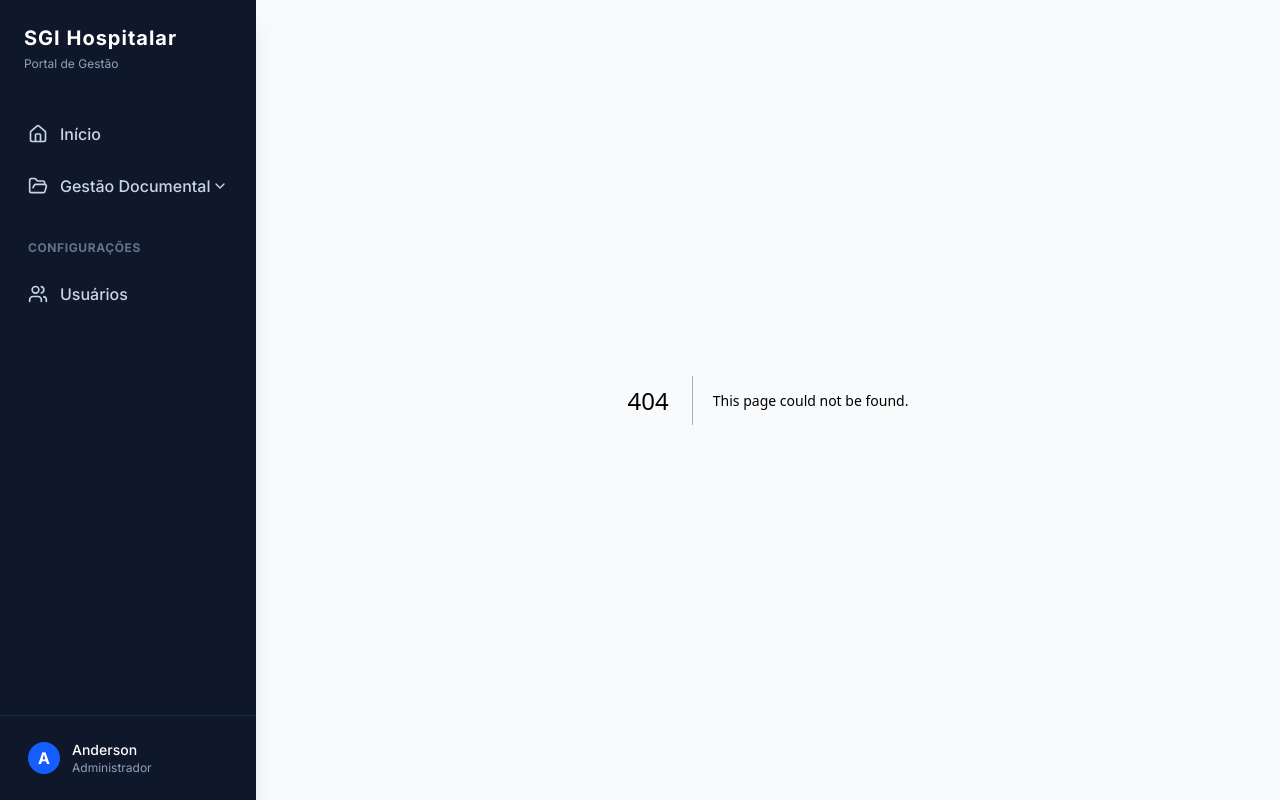
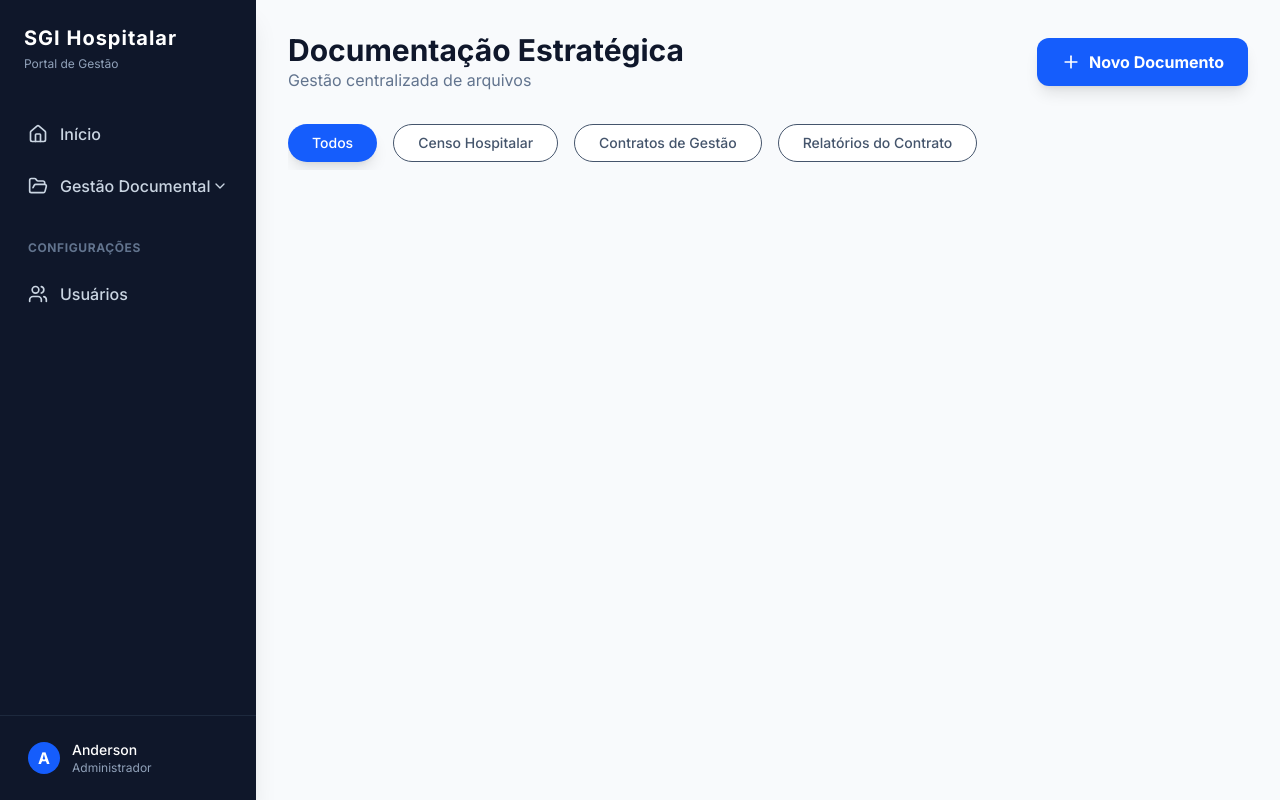
Before and after one commit to andersonjonissousa-arch/sgi-hospitalar, a Next.js app: page /docs in a window 1280 px wide. Before the commit this address had no page. Built offline with nearby package versions, Linux system fonts and the light colour scheme.

Commit message:
feat: implementado sistema de docs com cards, upload via PC/Drive e alertas mensais

```diff
--- /dev/null
+++ b/app/docs/page.tsx
@@ -0,0 +1,226 @@
+'use client';
+import Script from 'next/script';
+// ADICIONADO useEffect AQUI
+import { useState, useEffect } from 'react';
+import { Upload, HardDrive, Plus, X, FileText, ExternalLink, Loader2 } from 'lucide-react';
+
+export default function DocumentosPage() {
+  const [showModal, setShowModal] = useState(false);
+  const [uploading, setUploading] = useState(false);
+  const [docs, setDocs] = useState<any[]>([]); // Para os Cards
+  const [loading, setLoading] = useState(true);
+  const [filtro, setFiltro] = useState('Todos');
+  const [form, setForm] = useState({ tipo: 'Censo Hospitalar', competencia: '' });
+
+  // 1. useEffect PARA CARREGAR AS BIBLIOTECAS DO GOOGLE
+  useEffect(() => {
+    const carregarGapi = () => {
+      // @ts-ignore
+      if (typeof gapi !== 'undefined') {
+        // @ts-ignore
+        gapi.load('picker', () => console.log("Google Picker pronto"));
+      }
+    };
+    const timer = setTimeout(carregarGapi, 2000); // Aguarda 2 segundos para garantir o carregamento
+    return () => clearTimeout(timer);
+  }, []);
+
+  // 2. useEffect PARA BUSCAR OS DOCUMENTOS DA PLANILHA (CARDS)
+  useEffect(() => {
+    // @ts-ignore
+    if (typeof google !== 'undefined' && google.script) {
+      // @ts-ignore
+      google.script.run
+        .withSuccessHandler((data: any) => {
+          setDocs(data);
+          setLoading(false);
+        })
+        .getListaDocumentosGeral();
+    } else {
+      // Simulação para quando estiver no VS Code Local
+      setLoading(false);
+    }
+  }, []);
+
+  const executarScript = (funcaoNome: string, parametros: any, callbackSucesso: Function) => {
+    // @ts-ignore
+    if (typeof google !== 'undefined' && google.script && google.script.run) {
+      // @ts-ignore
+      google.script.run
+        .withSuccessHandler(callbackSucesso)
+        .withFailureHandler((err: any) => alert("Erro no servidor: " + err))
+        [funcaoNome](parametros);
+    } else {
+      console.warn(`Ambiente Local: A função "${funcaoNome}" seria chamada.`);
+      alert("Integração disponível apenas na versão publicada (Google Script).");
+      setUploading(false);
+    }
+  };
+
+  const handleFileUpload = async (e: any) => {
+    const file = e.target.files[0];
+    if (!file) return;
+    setUploading(true);
+    const reader = new FileReader();
+    reader.readAsDataURL(file);
+    reader.onload = async () => {
+      const base64 = reader.result;
+      executarScript('uploadArquivoComputador', {
+        arquivoBase64: base64,
+        nomeArquivo: file.name,
+        tipoArquivo: file.type,
+        tipo: form.tipo,
+        competencia: form.competencia
+      }, () => {
+        setUploading(false);
+        setShowModal(false);
+        alert("Documento salvo com sucesso!");
+        window.location.reload(); // Recarrega para mostrar o novo card
+      });
+    };
+  };
+
+  const abrirPicker = () => {
+    // @ts-ignore
+    if (typeof gapi === 'undefined' || typeof google === 'undefined') {
+      alert("Aguarde... as bibliotecas do Google ainda estão carregando.");
+      return;
+    }
+
+    executarScript('getPickerToken', {}, (token: string) => {
+      // @ts-ignore
+      gapi.load('picker', {
+        callback: () => {
+          // @ts-ignore
+          const view = new google.picker.DocsView(google.picker.ViewId.DOCS);
+          view.setMimeFilters('application/pdf,application/vnd.google-apps.spreadsheet');
+          // @ts-ignore
+          const picker = new google.picker.PickerBuilder()
+            .addView(view)
+            .setOAuthToken(token)
+            .setCallback((data: any) => {
+              // @ts-ignore
+              if (data.action === google.picker.Action.PICKED) {
+                // @ts-ignore
+                const doc = data.docs[0];
+                executarScript('vincularArquivoDrive', {
+                  fileId: doc.id,
+                  tipo: form.tipo,
+                  competencia: form.competencia
+                }, () => {
+                  alert("Arquivo vinculado!");
+                  setShowModal(false);
+                  window.location.reload();
+                });
+              }
+            })
+            .build();
+          picker.setVisible(true);
+        }
+      });
+    });
+  };
+
+  return (
+    <>
+      <Script src="https://apis.google.com/js/api.js" strategy="afterInteractive" />
+
+      <div className="p-8 bg-slate-50 min-h-screen">
+        <div className="flex justify-between items-center mb-8">
+          <div>
+            <h1 className="text-3xl font-bold text-slate-900">Documentação Estratégica</h1>
+            <p className="text-slate-500">Gestão centralizada de arquivos</p>
+          </div>
+
+          <button
+            onClick={() => setShowModal(true)}
+            className="bg-blue-600 hover:bg-blue-700 text-white px-6 py-3 rounded-xl font-bold flex items-center gap-2 shadow-lg transition-all"
+          >
+            <Plus size={20} /> Novo Documento
+          </button>
+        </div>
+
+        {/* BARRA DE FILTROS */}
+        <div className="flex gap-4 mb-8 overflow-x-auto pb-2">
+          {['Todos', 'Censo Hospitalar', 'Contratos de Gestão', 'Relatórios do Contrato'].map((cat) => (
+            <button
+              key={cat}
+              onClick={() => setFiltro(cat)}
+              className={`px-6 py-2 rounded-full text-sm font-medium transition-all ${
+                filtro === cat ? 'bg-blue-600 text-white shadow-lg' : 'bg-white text-slate-600 border hover:border-blue-400'
+              }`}
+            >
+              {cat}
+            </button>
+          ))}
+        </div>
+
+        {/* GRADE DE DOCUMENTOS EM CARDS */}
+        {loading ? (
+          <div className="flex justify-center py-20"><Loader2 className="animate-spin text-blue-600" /></div>
+        ) : (
+          <div className="grid grid-cols-1 md:grid-cols-2 lg:grid-cols-4 gap-6">
+            {docs.filter(d => filtro === 'Todos' || d.tipo === filtro).map((doc) => (
+              <div key={doc.id} className="bg-white p-5 rounded-2xl shadow-sm border border-slate-100 hover:shadow-md transition-all group">
+                <div className="flex justify-between items-start mb-4">
+                  <div className="p-3 bg-blue-50 rounded-xl text-blue-600 group-hover:bg-blue-600 group-hover:text-white transition-colors">
+                    <FileText size={24} />
+                  </div>
+                  <span className="text-[10px] font-bold px-2 py-1 bg-slate-100 rounded text-slate-500 uppercase">
+                    {doc.competencia}
+                  </span>
+                </div>
+                <h3 className="font-bold text-slate-800 truncate mb-1">{doc.nome}</h3>
+                <p className="text-xs text-slate-400 mb-4">{doc.tipo}</p>
+                <a href={doc.link} target="_blank" className="flex items-center justify-center gap-2 w-full py-2 bg-slate-50 hover:bg-blue-50 text-blue-600 rounded-lg text-sm font-semibold transition-colors">
+                  Visualizar <ExternalLink size={14} />
+                </a>
+              </div>
+            ))}
+          </div>
+        )}
+
+        {/* MODAL DE UPLOAD */}
+        {showModal && (
+          <div className="fixed inset-0 bg-black/50 backdrop-blur-sm flex items-center justify-center z-50 p-4">
+            <div className="bg-white rounded-3xl w-full max-w-md shadow-2xl overflow-hidden">
+              <div className="p-6 border-b flex justify-between items-center bg-slate-50">
+                <h2 className="font-bold text-xl text-slate-800">Adicionar Arquivo</h2>
+                <button onClick={() => setShowModal(false)}><X /></button>
+              </div>
+              <div className="p-8 space-y-6">
+                <div>
+                  <label className="block text-sm font-bold text-slate-700 mb-2">Categoria</label>
+                  <select
+                    className="w-full p-3 rounded-xl border border-slate-200"
+                    onChange={(e) => setForm({...form, tipo: e.target.value})}
+                  >
+                    <option>Censo Hospitalar</option>
+                    <option>Contratos de Gestão</option>
+                    <option>Relatórios do Contrato</option>
+                  </select>
+                </div>
+                <div>
+                  <label className="block text-sm font-bold text-slate-700 mb-2">Competência (MM/AAAA)</label>
+                  <input type="text" placeholder="ex: 03/2026" className="w-full p-3 rounded-xl border border-slate-200" onChange={(e) => setForm({...form, competencia: e.target.value})} />
+                </div>
+                <div className="grid grid-cols-2 gap-4 pt-4">
+                  <label className="flex flex-col items-center justify-center p-4 border-2 border-dashed border-slate-200 rounded-2xl hover:border-blue-500 hover:bg-blue-50 cursor-pointer transition-all">
+                    <Upload className="text-blue-600 mb-2" />
+                    <span className="text-xs font-bold text-slate-600 text-center">Do Computador</span>
+                    <input type="file" className="hidden" onChange={handleFileUpload} disabled={uploading} />
+                  </label>
+                  <button onClick={abrirPicker} className="flex flex-col items-center justify-center p-4 border-2 border-dashed border-slate-200 rounded-2xl hover:border-blue-500 hover:bg-blue-50 transition-all">
+                    <HardDrive className="text-blue-600 mb-2" />
+                    <span className="text-xs font-bold text-slate-600 text-center">Do Google Drive</span>
+                  </button>
+                </div>
+                {uploading && <p className="text-center text-blue-600 font-bold animate-pulse">Enviando...</p>}
+              </div>
+            </div>
+          </div>
+        )}
+      </div>
+    </>
+  );
+}
```
